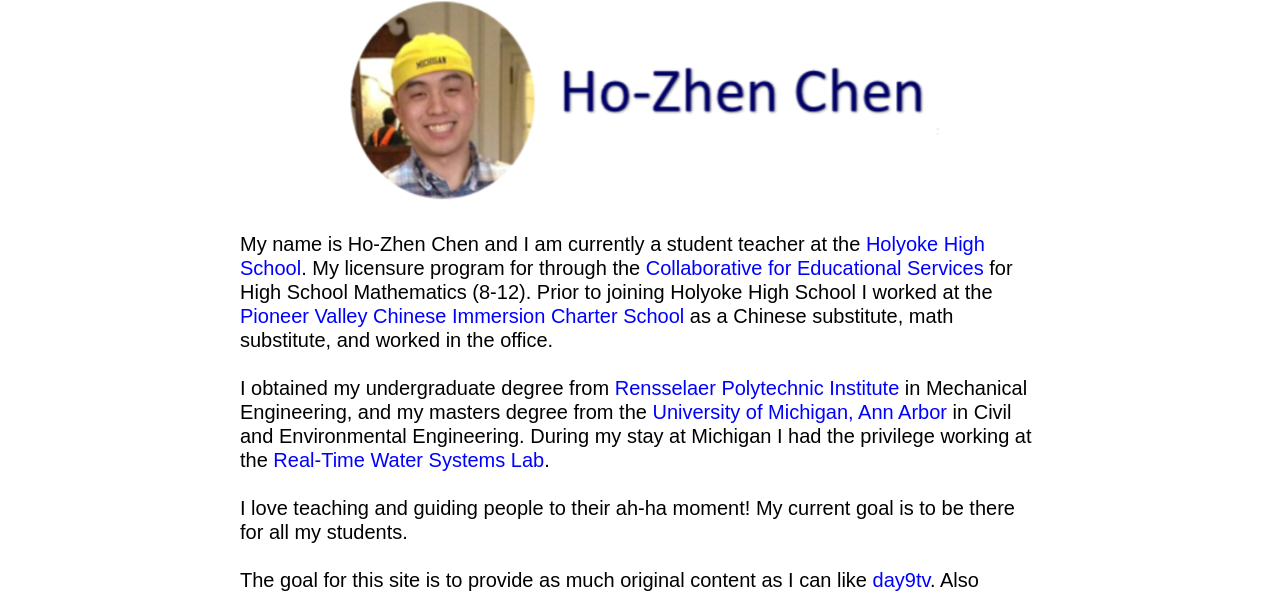
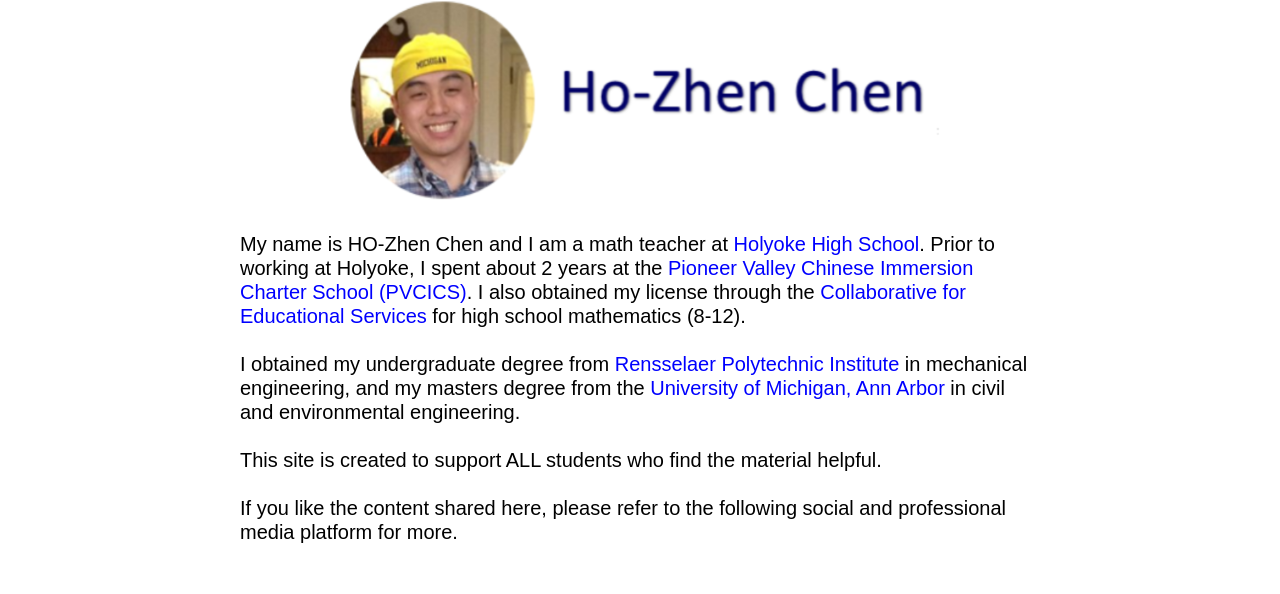
Before and after one commit to hozhen/hozhen.github.io, a plain HTML site: page personal.html in a window 1280 px wide. Shown: the part 124-718 px from the top of the page. Drawn offline with Linux system fonts and the light colour scheme.

Commit message:
2023-07-26 Update
Cleared Twitter Feed (index)
Description Updated (Personal)

```diff
--- a/personal.html
+++ b/personal.html
@@ -30,7 +30,16 @@
 <!--This is a long comment line :) -->
 
 <p>
+My name is HO-Zhen Chen and I am a math teacher at <a href = "https://www.hps.holyoke.ma.us/holyoke-high-school/"> Holyoke High School</a>. Prior to working at Holyoke, I spent about 2 years at the <a href = "https://www.pvcics.org/">Pioneer Valley Chinese Immersion Charter School (PVCICS)</a>. I also obtained my license through the <a href = "https://www.collaborative.org/">Collaborative for Educational Services</a> for high school mathematics (8-12).
+<br><br>
+I obtained my undergraduate degree from <a href = "http://www.rpi.edu/"> Rensselaer Polytechnic Institute</a> in mechanical engineering, and my masters degree from the <a href = "http://umich.edu/"> University of Michigan, Ann Arbor</a> in civil and environmental engineering.
+<br><br>
+This site is created to support ALL students who find the material helpful.
+<br><br>
+If you like the content shared here, please refer to the following social and professional media platform for more.
+<br><br>
 
+<!-- Previous content. Updated 2023.07.27
 My name is Ho-Zhen Chen and I am currently a student teacher at the <a href = "https://www.hps.holyoke.ma.us/holyoke-high-school/"> Holyoke High School</a>. My licensure program for through the <a href = "https://www.collaborative.org/">Collaborative for Educational Services</a> for High School Mathematics (8-12). Prior to joining Holyoke High School I worked at the <a href = "https://www.pvcics.org/">Pioneer Valley Chinese Immersion Charter School</a> as a Chinese substitute, math substitute, and worked in the office.
 <br><br>
 I obtained my undergraduate degree from <a href = "http://www.rpi.edu/"> Rensselaer Polytechnic Institute</a> in Mechanical Engineering, and my masters degree from the <a href = "http://umich.edu/"> University of Michigan, Ann Arbor</a> in Civil and Environmental Engineering. During my stay at Michigan I had the privilege working at the<a href = "http://www-personal.umich.edu/~bkerkez/"> Real-Time Water Systems Lab</a>.
@@ -38,9 +47,10 @@ I obtained my undergraduate degree from <a href = "http://www.rpi.edu/"> Renssel
 I love teaching and guiding people to their ah-ha moment! My current goal is to be there for all my students.
 <br><br>
 The goal for this site is to provide as much original content as I can like<a href = "https://day9.tv/"> day9tv</a>. Also helping the greater Enginerding field from the bottom up. I am here as support and encourage EVERYONE who express a desire to pursuit engineering as a future study in college. Oh yes you can, and don't ever let anyone tell you otherwise!
-
 <br><br>
 If you like the content shared here, please refer to the following social and professional media platform for more.
+-->
+
 </p>
 
 
```
Also changed, not shown: index.html (+3 -0 lines).
